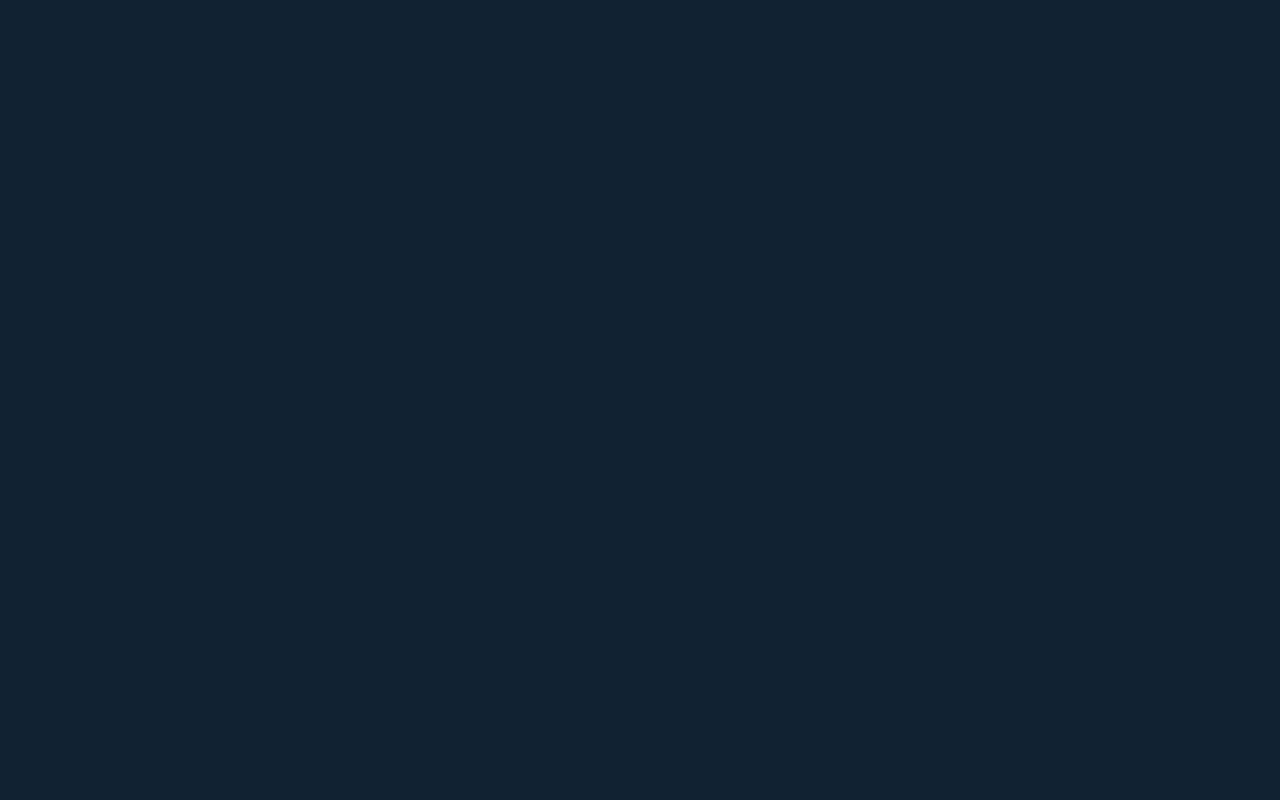
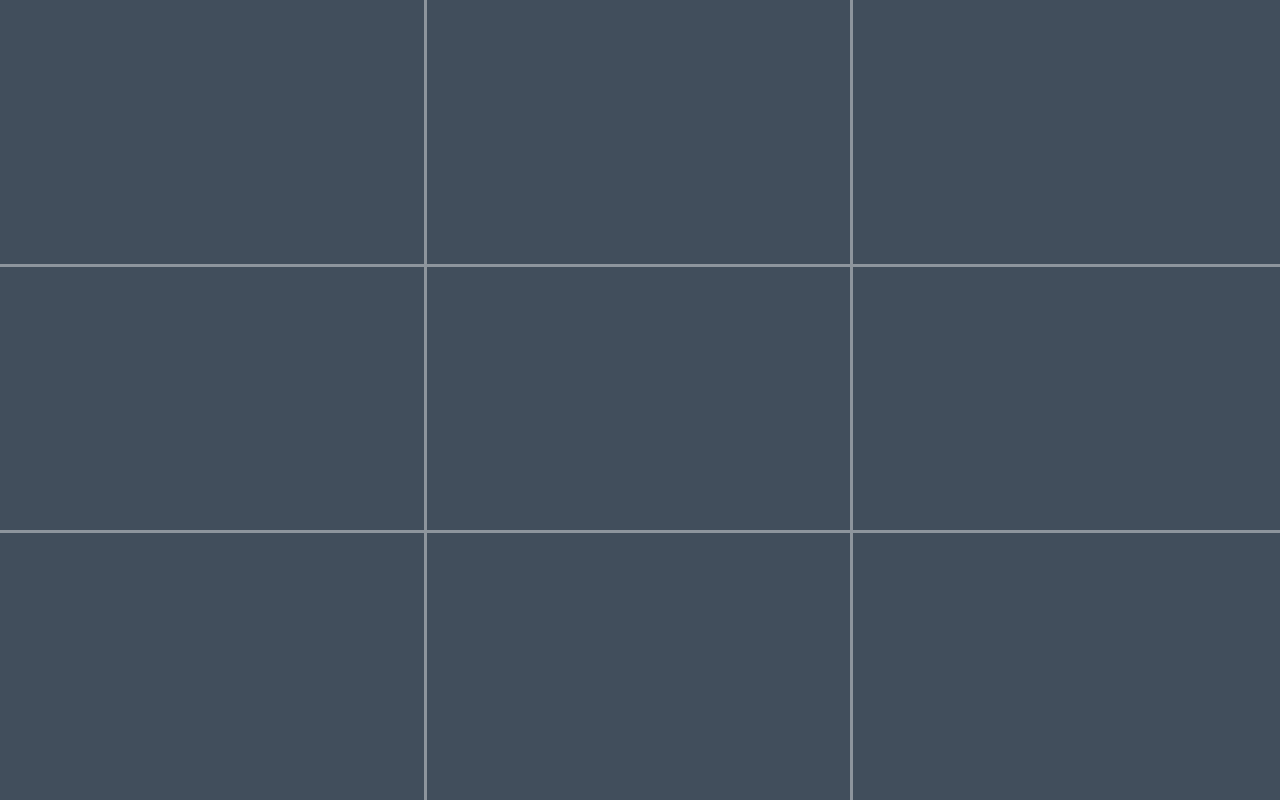
Before and after one commit to justindanielclark/ticTacToe, a plain HTML site: page index.html in a window 1280 px wide. Drawn offline with Linux system fonts and the light colour scheme.

Commit message:
setup gameGrid.js module

```diff
--- a/components/gameGrid.js
+++ b/components/gameGrid.js
@@ -1,8 +1,9 @@
-const gameGrid = ((root) => {
+const gameGrid = (() => {
+  function init(root){
     const _tiles = [[],[],[]];
     const _self = document.createElement('div');
       _self.id = 'gameGrid';
-  root.appendChild(self);
+    root.appendChild(_self);
     for(let y = 0; y < 3; y++){
       for(let x = 0; x < 3; x++){
           const tile = document.createElement('div');
@@ -11,7 +12,9 @@ const gameGrid = ((root) => {
           _self.appendChild(tile);
       }
     }
-})(root)
+  }
+  return {init}
+})()
 
 
 export default gameGrid;
--- a/index.js
+++ b/index.js
@@ -1,3 +1,4 @@
+import gameGrid from './components/gameGrid.js'
 import gameBoard2d from './models/gameBoard2d.js';
 import player from './models/player.js';
 
@@ -9,6 +10,8 @@ const App = (() => {
     })();
     const view = (() => {
         const _root = document.querySelector('#ticTacToe');
+        const _gameGrid = gameGrid;
+        _gameGrid.init(_root);
         return {}
     })();
     const _checkForWinner = (x,y,board) => {
--- a/styles/index.scss
+++ b/styles/index.scss
@@ -4,10 +4,16 @@ $grid-border-size: .2rem;
 * {
     box-sizing: border-box;
 }
+body, html {
+    height: 100%;
+}
 body {
     min-height: 100vh;
     width: 100vw;
     background-color: #123;
+    // display: flex;
+    // justify-content: center;
+    // align-content: stretch;
 }
 #ticTacToe {
     height: 100%;
@@ -17,9 +23,12 @@ body {
     justify-content: center;
     align-content: center;
     #gameGrid {
+        width: 100%;
+        height: 100%;
         display: grid;
         grid-template-columns: repeat(3, 1fr);
         grid-template-rows: repeat(3, 1fr);
+        background-color: rgba(255,255,255,.2);
         .tile {
             &.inactive {
                 &:hover {
```
Also changed, not shown: styles/index.css, 1 other file. Lines whose indentation alone changed are shown as unchanged.
